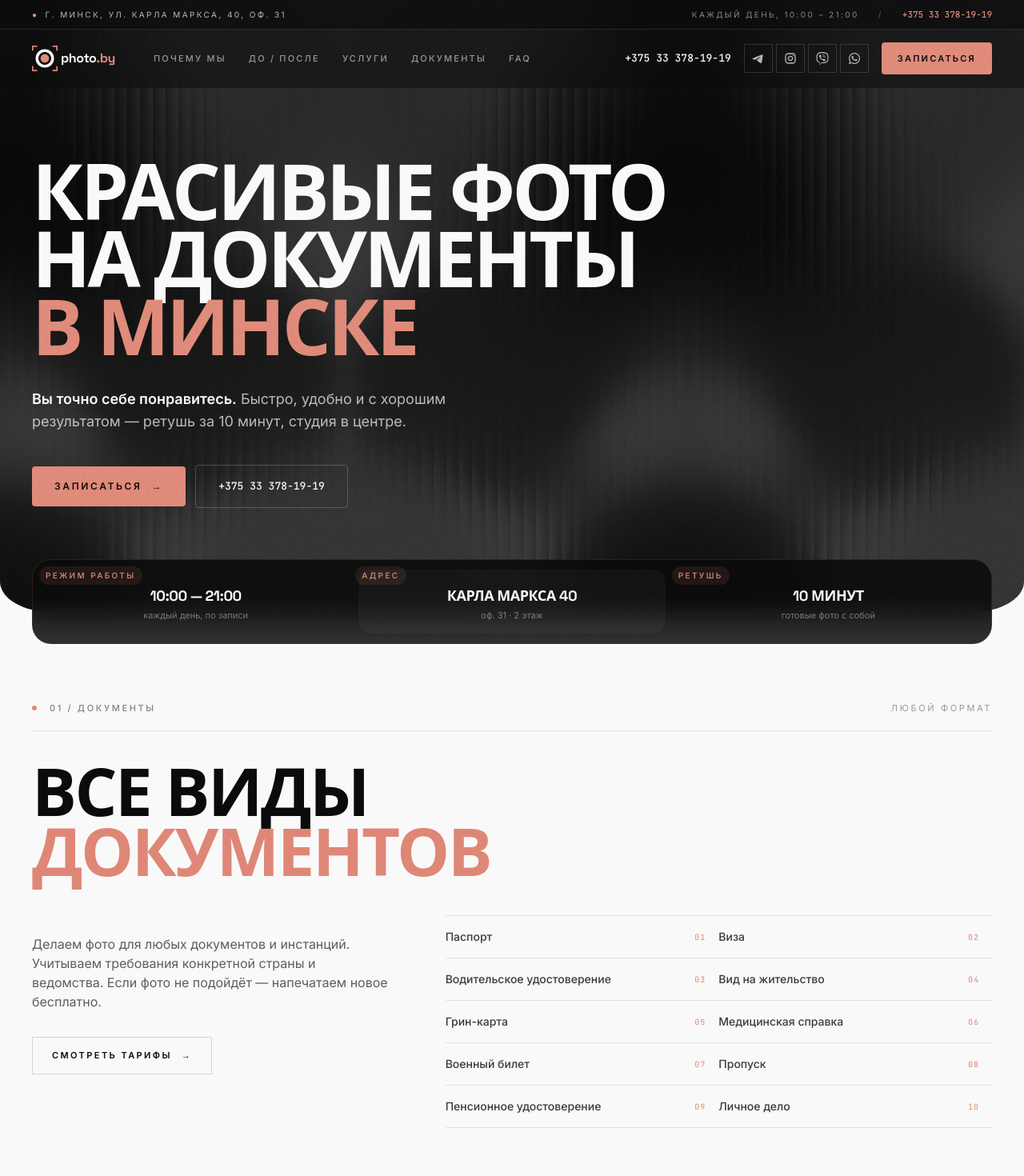
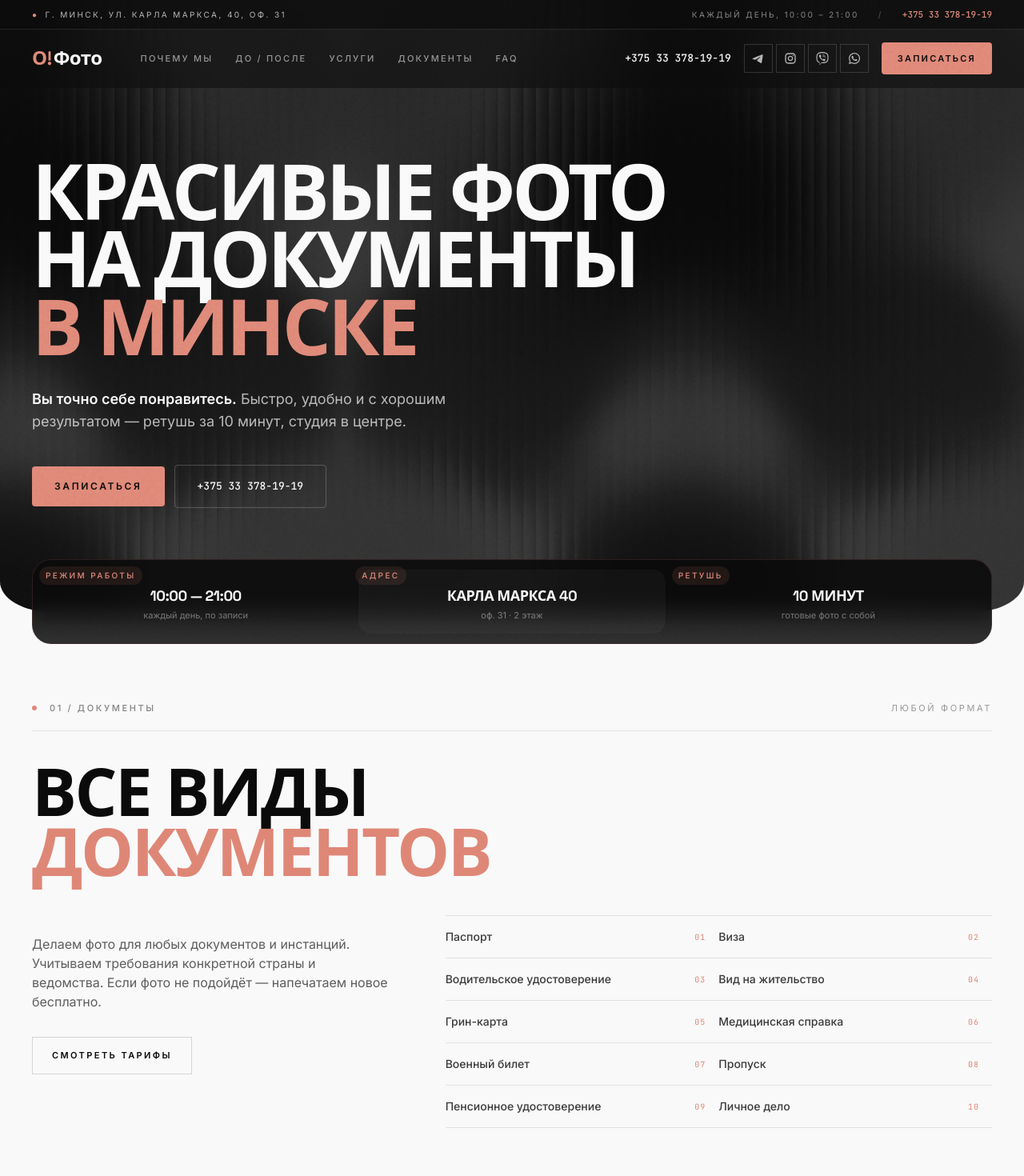
Before and after one commit to hylaron/ophotoby, a React (Vite) app: page / in a window 1280 px wide. Shown: the top 1470 px of the page at 80% size. Built offline with nearby package versions, Linux system fonts and the light colour scheme; a web font is replaced by a local one.

Commit message:
убрал пока стрелочки и оставил просто офото

```diff
--- a/src/components/Documents.jsx
+++ b/src/components/Documents.jsx
@@ -41,7 +41,7 @@ export default function Documents({index}) {
               href="#services"
               className="mt-8 inline-flex items-center gap-3 border border-black/15 px-6 py-3.5 text-[11px] font-bold uppercase tracking-[0.22em] transition hover:border-black hover:bg-black hover:text-white"
             >
-              СМОТРЕТЬ ТАРИФЫ <span>→</span>
+              СМОТРЕТЬ ТАРИФЫ
             </a>
           </div>
 
--- a/src/components/Header.jsx
+++ b/src/components/Header.jsx
@@ -55,10 +55,6 @@ export default function Header() {
 
             {/* короткий текст — только на мобильном (до md) */}
             <span className="md:hidden">Мы на карте</span>
-
-            <span className="hidden opacity-0 transition group-hover:opacity-100 md:inline">
-              →
-            </span>
           </a>
 
           {/* часы — только lg+ */}
@@ -87,10 +83,9 @@ export default function Header() {
       >
         <div className="mx-auto flex h-16 max-w-[1440px] items-center gap-6 px-5 sm:h-[72px] sm:px-10">
           {/* logo */}
-          <a href="#top" className="flex items-center gap-1">
-            <img src="./logo.webp" alt="ophoto.by" className="size-8" />
-            <span className="font-display text-[16px] font-bold tracking-tight">
-              photo<span className="text-red">.by</span>
+          <a href="#top" className="flex items-center font-semibold gap-1">
+            <span className="font-display text-[24px] tracking-tight">
+              <span className="text-red pr-0.5">О!</span>Фото
             </span>
           </a>
 
--- a/src/components/Hero.jsx
+++ b/src/components/Hero.jsx
@@ -35,7 +35,6 @@ export default function Hero() {
             className="group inline-flex justify-center items-center gap-3 bg-red px-7 max-sm:w-full max-sm:px-3 py-4 text-[12px] font-bold uppercase tracking-[0.22em] text-black transition hover:bg-white rounded"
           >
             ЗАПИСАТЬСЯ
-            <span className="transition-transform group-hover:translate-x-1 max-sm:hidden">→</span>
           </a>
           <a
             href={CONTACTS.phoneHref}
--- a/src/components/Location.jsx
+++ b/src/components/Location.jsx
@@ -28,7 +28,7 @@ export default function Location({index}) {
                   href={CONTACTS.geoUrl} target="_blank" rel="noreferrer"
                   className="mt-3 block font-display text-2xl font-bold uppercase leading-tight text-white transition hover:text-red"
                 >
-                  {CONTACTS.address} →
+                  {CONTACTS.address}
                 </a>
                 <p className="mt-3 max-w-md text-sm leading-relaxed text-white/60">
                   {CONTACTS.addressNote}
--- a/src/components/Pricing.jsx
+++ b/src/components/Pricing.jsx
@@ -92,7 +92,6 @@ export default function Pricing() {
                     : 'bg-red text-white hover:bg-red-bright'}`}
               >
                 ЗАПИСАТЬСЯ НА СЪЁМКУ
-                <span className="transition-transform group-hover:translate-x-1">→</span>
               </a>
             </div>
           ))}
--- a/src/components/Services.jsx
+++ b/src/components/Services.jsx
@@ -95,7 +95,7 @@ export default function Services({index}) {
                     ? 'bg-black text-white hover:bg-white hover:text-black'
                     : 'bg-red text-black hover:bg-white'}`}
               >
-                ЗАПИСАТЬСЯ <span className="transition-transform group-hover:translate-x-1">→</span>
+                ЗАПИСАТЬСЯ
               </a>
             </div>
           ))}
```
